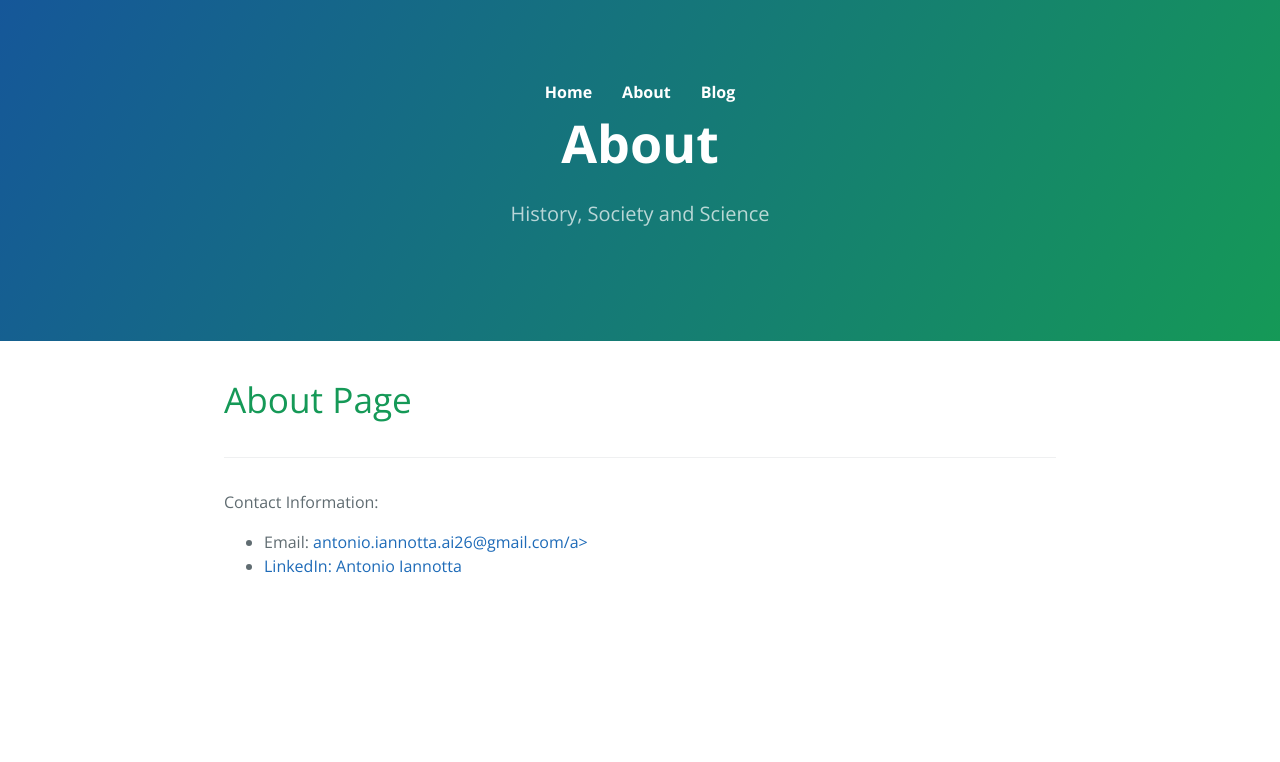
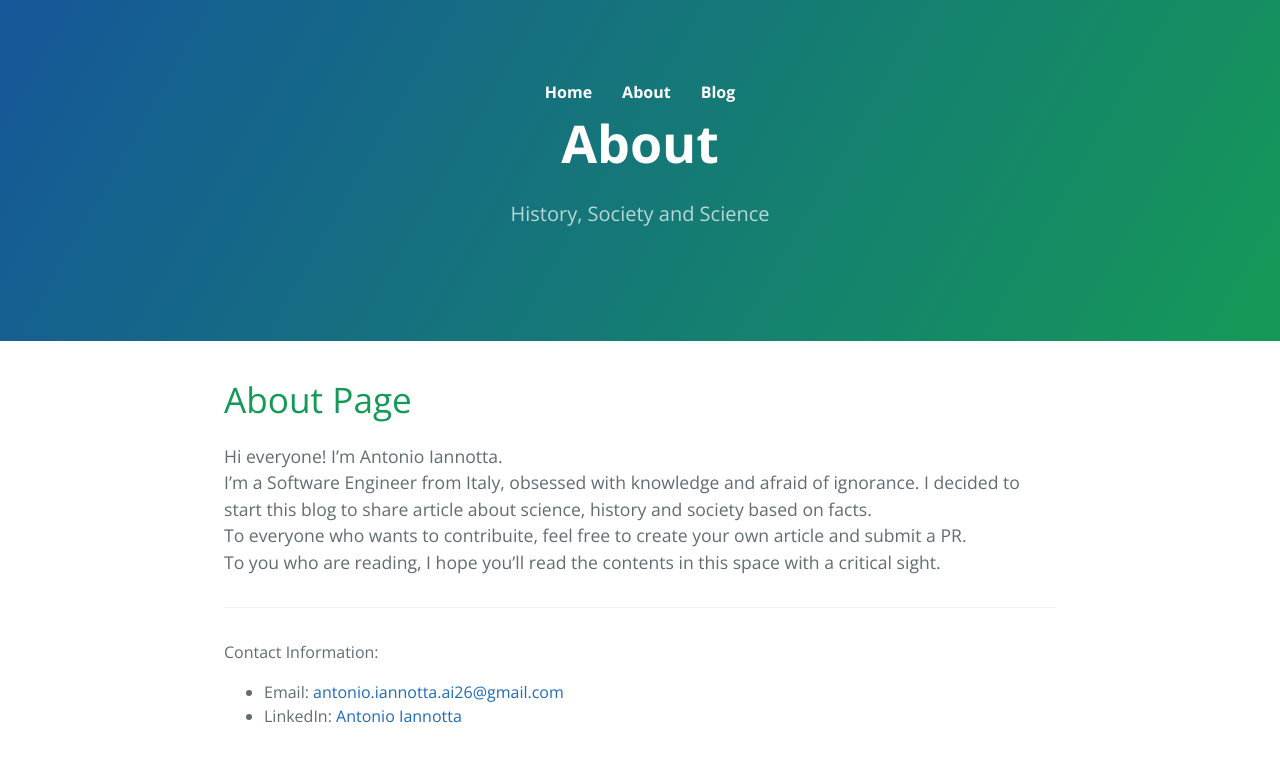
Before and after one commit to antonioIannotta/antonioIannotta.github.io, a Jekyll site: the page built from about.md, in a window 1280 px wide. Shown: the top 762 px of the page. Built offline with Jekyll 4.4.1, drawn with Linux system fonts in a browser that asks for light colours.

Commit message:
fix: mail address fixed

```diff
--- a/_layouts/default.html
+++ b/_layouts/default.html
@@ -40,7 +40,7 @@
       <footer class="site-footer">
         <p>Contact Information:</p>
         <ul>
-          <li>Email: <a href="mailto:your.email@example.com">antonio.iannotta.ai26@gmail.com/a></li>
+          <li>Email: <a href="mailto:your.email@example.com">antonio.iannotta.ai26@gmail.com</a></li>
           <li>LinkedIn: <a href="https://www.linkedin.com/in/antonio-iannotta-3703111a4/">Antonio Iannotta</a></li>
         </ul>
       </footer>
--- a/about.md
+++ b/about.md
@@ -5,3 +5,8 @@ permalink: /about/
 ---
 
 # About Page
+Hi everyone! I'm Antonio Iannotta. <br>
+I'm a Software Engineer from Italy, obsessed with knowledge and afraid of ignorance. I decided to start this blog to share article about science, history and society based on facts. <br>
+To everyone who wants to contribuite, feel free to create your own article and submit a PR.
+<br>
+To you who are reading, I hope you'll read the contents in this space with a critical sight.
```
